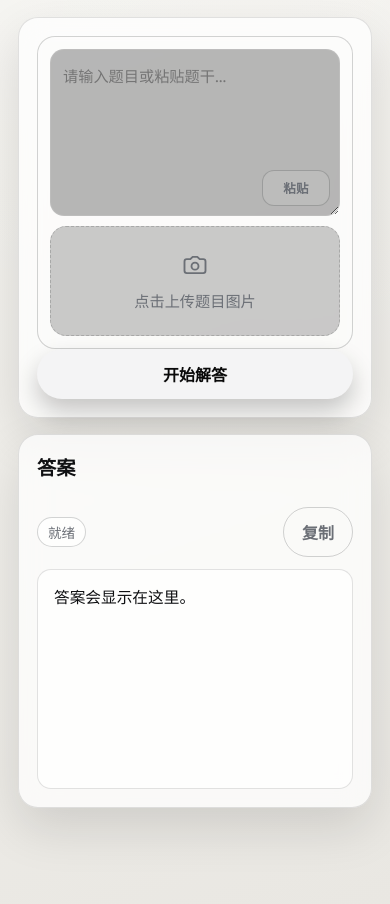
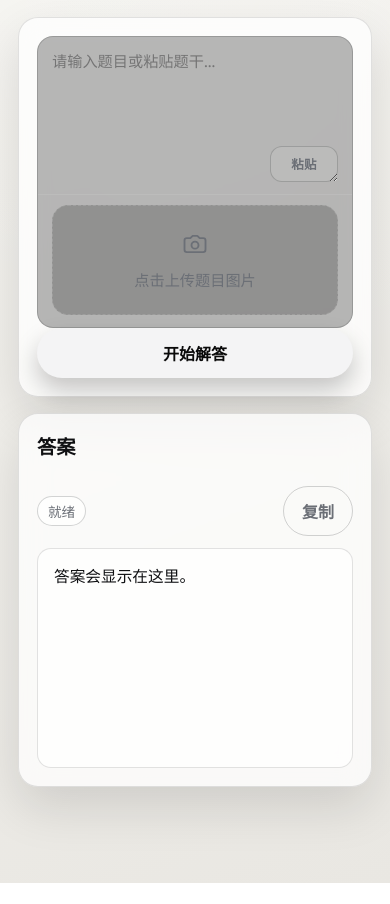
Before and after one commit to githubbzxs/AI-solver, a website: page public/index.html in a window 390 px wide. Shown: the part 75-979 px from the top of the page. After the commit the page ends 958 px from the top, so only its background shows below. Drawn offline with nearby package versions, Linux system fonts and the light colour scheme.

Commit message:
Align unified input stack

```diff
--- a/public/styles.css
+++ b/public/styles.css
@@ -259,11 +259,12 @@ body.modal-open {
 
 .input-stack {
   display: grid;
-  gap: 12px;
-  padding: 14px;
+  gap: 0;
+  padding: 0;
   border-radius: 18px;
   border: 1px solid var(--outline);
-  background: rgba(255, 255, 255, 0.04);
+  background: rgba(0, 0, 0, 0.28);
+  overflow: hidden;
 }
 
 .input-stack:focus-within {
@@ -272,6 +273,16 @@ body.modal-open {
 
 .input-stack .field {
   margin-bottom: 0;
+  padding: 14px 16px;
+  gap: 10px;
+}
+
+.input-stack .field + .field {
+  border-top: 1px solid rgba(255, 255, 255, 0.08);
+}
+
+.input-stack .field.file {
+  padding-top: 12px;
 }
 
 .field-row {
@@ -295,14 +306,16 @@ body.modal-open {
 }
 
 .input-stack .textarea-wrap textarea {
-  background: rgba(0, 0, 0, 0.28);
-  border-color: rgba(255, 255, 255, 0.1);
+  background: transparent;
+  border: 0;
+  padding: 0 96px 44px 0;
+  min-height: 140px;
 }
 
 .paste-button {
   position: absolute;
-  right: 12px;
-  bottom: 12px;
+  right: 0;
+  bottom: 0;
   top: auto;
   transform: none;
   width: auto;
@@ -371,6 +384,7 @@ body.modal-open {
 
 .input-stack .dropzone {
   background: rgba(0, 0, 0, 0.2);
+  border-color: rgba(255, 255, 255, 0.12);
 }
 
 .dropzone:hover {
@@ -973,8 +987,20 @@ body[data-theme="dark"] .error-details {
   }
 
   .input-stack {
-    padding: 12px;
-    gap: 10px;
+    border-radius: 16px;
+  }
+
+  .input-stack .field {
+    padding: 12px 14px;
+  }
+
+  .input-stack .field.file {
+    padding-top: 10px;
+  }
+
+  .input-stack .textarea-wrap textarea {
+    padding: 0 84px 38px 0;
+    min-height: 120px;
   }
 
   .textarea-wrap textarea {
@@ -983,8 +1009,6 @@ body[data-theme="dark"] .error-details {
   }
 
   .paste-button {
-    right: 10px;
-    bottom: 10px;
     min-width: 68px;
     min-height: 36px;
     font-size: 0.78rem;
```
